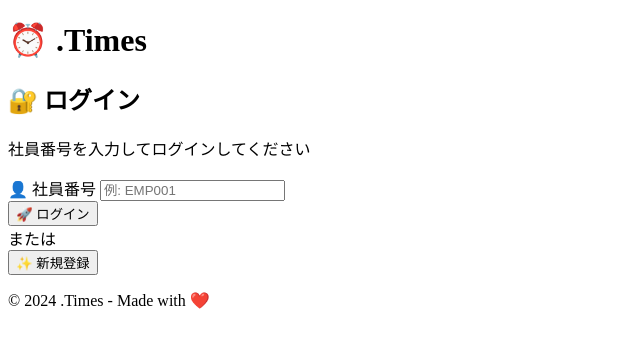
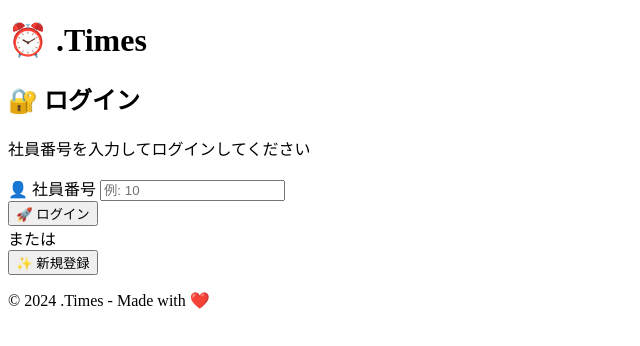
Before and after one commit to raihara3/times-manager, a website: page html/app.html in a window 1280 px wide. Shown: the full height of the page, 0-640 px from the left. Drawn offline with Linux system fonts and the light colour scheme.

Commit message:
ログインの文言修正

```diff
--- a/html/app.html
+++ b/html/app.html
@@ -34,7 +34,7 @@
                     type="text"
                     id="employeeNumber"
                     name="employeeNumber"
-                    placeholder="例: EMP001"
+                    placeholder="例: 10"
                     autocomplete="username"
                     required
                   />
@@ -78,7 +78,7 @@
                     type="text"
                     id="regEmployeeNumber"
                     name="regEmployeeNumber"
-                    placeholder="例: EMP001"
+                    placeholder="例: 10"
                     required
                   />
                 </div>
```
